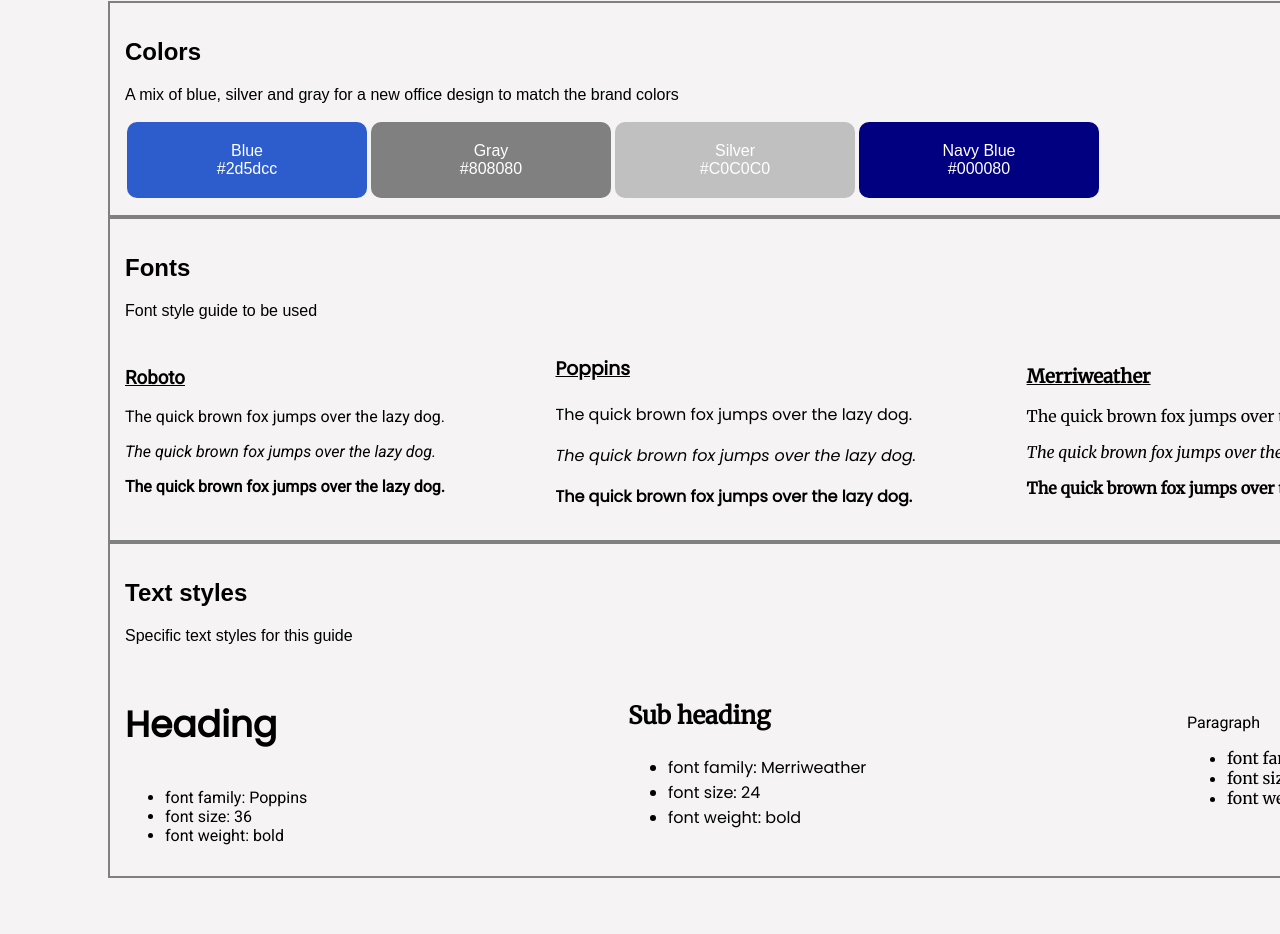
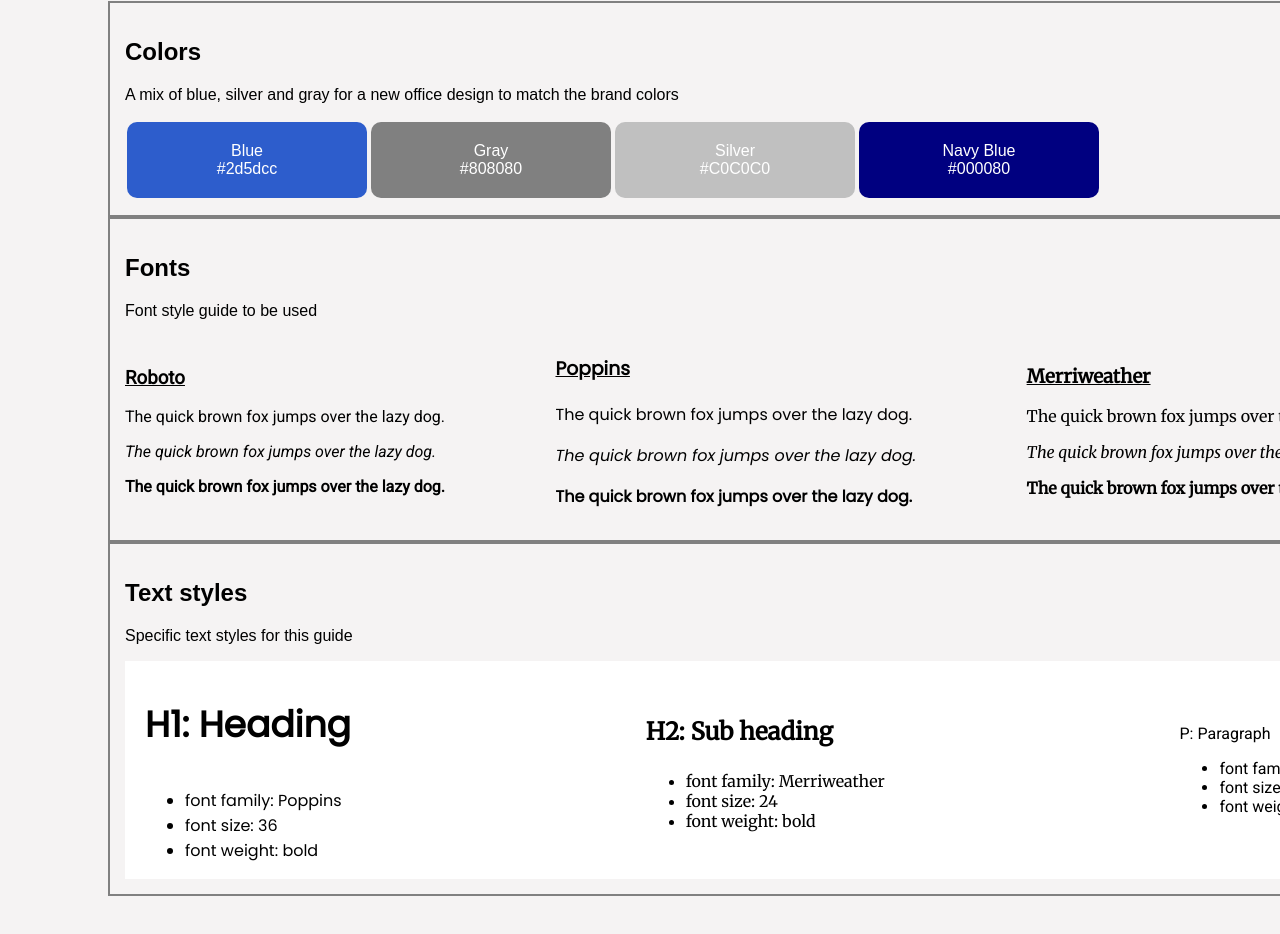
Before and after one commit to JamesSchulzeDev/mystyleguide, a plain HTML site: page index.html in a window 1280 px wide. Shown: the part 117-1051 px from the top of the page. Drawn offline with Linux system fonts and the light colour scheme; files that its build step writes are made by us from their sources.

Commit message:
Update index.html

```diff
--- a/index.html
+++ b/index.html
@@ -57,25 +57,25 @@
         <div class="border">
             <h2>Text styles</h2>
               <p class="description">Specific text styles for this guide</p>
-              <div class="fontstyle">
-                <div class="font1">
-                    <h3 class="heading">Heading</h3>
+              <div class="textstyle">
+                    <div class="font2">
+                        <h3 class="heading">H1: Heading</h3>
                         <ul>
                             <li>font family: Poppins</li>
                             <li>font size: 36</li>
                             <li>font weight: bold</li>
                         </ul>
                     </div>
-                <div class="font2">
-                    <h3 class="subheading">Sub heading</h3>
+                <div class="font3">
+                    <h3 class="subheading">H2: Sub heading</h3>
                     <ul>
                         <li>font family: Merriweather</li>
                         <li>font size: 24</li>
                         <li>font weight: bold</li>
                     </ul>
                 </div>
-                <div class="font3">
-                    <h3 class="paragraph">Paragraph</h3>
+                <div class="font1">
+                    <h3 class="paragraph">P: Paragraph</h3>
                     <ul>
                         <li>font family: Roboto</li>
                         <li>font size: 16</li>
```
Lines whose indentation alone changed are shown as unchanged.
